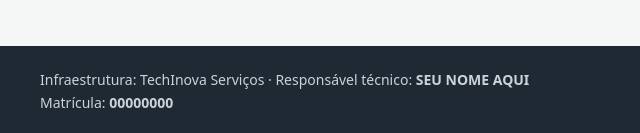
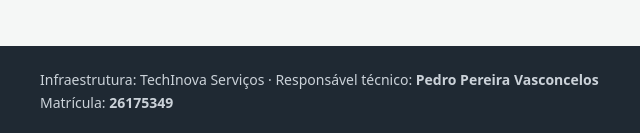
Before and after one commit to pedrovasconcelos088-ops/avaliacao-docker-26175349, a plain HTML site: page portal/html/index.html in a window 1280 px wide. Shown: the part 734-867 px from the top of the page, 0-640 px from the left. Drawn offline with Linux system fonts and the light colour scheme.

Commit message:
feat: Dockerfile do portal

```diff
--- a/portal/html/index.html
+++ b/portal/html/index.html
@@ -34,8 +34,8 @@
 
   <footer>
     <!-- EDITE AS DUAS LINHAS ABAIXO COM O SEU NOME E A SUA MATRÍCULA -->
-    <p>Infraestrutura: TechInova Serviços · Responsável técnico: <strong id="responsavel">SEU NOME AQUI</strong></p>
-    <p>Matrícula: <strong id="matricula">00000000</strong></p>
+    <p>Infraestrutura: TechInova Serviços · Responsável técnico: <strong id="responsavel">Pedro Pereira Vasconcelos</strong></p>
+    <p>Matrícula: <strong id="matricula">26175349</strong></p>
   </footer>
 
   <script>
```
Also changed, not shown: 1 other file.
